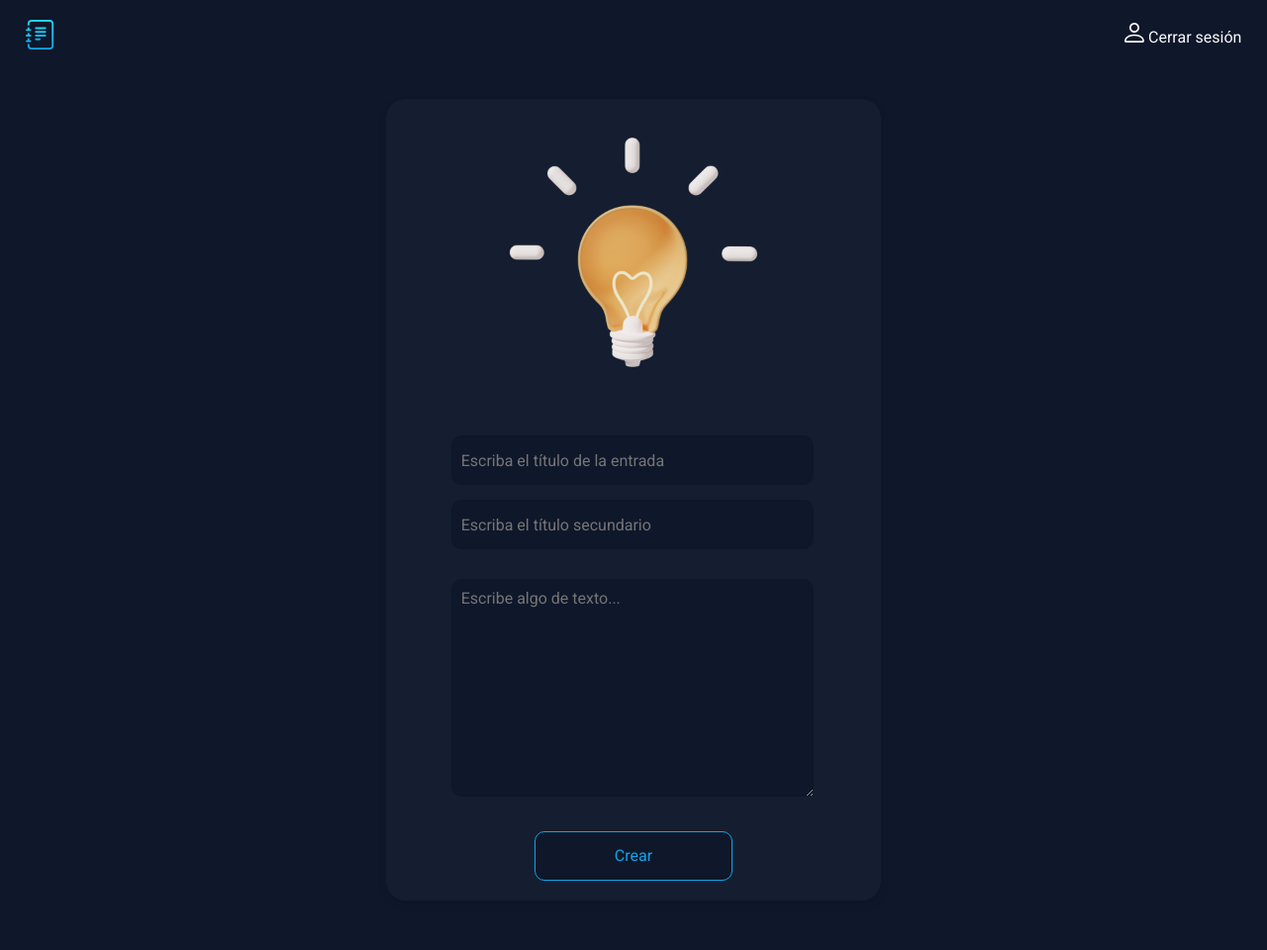
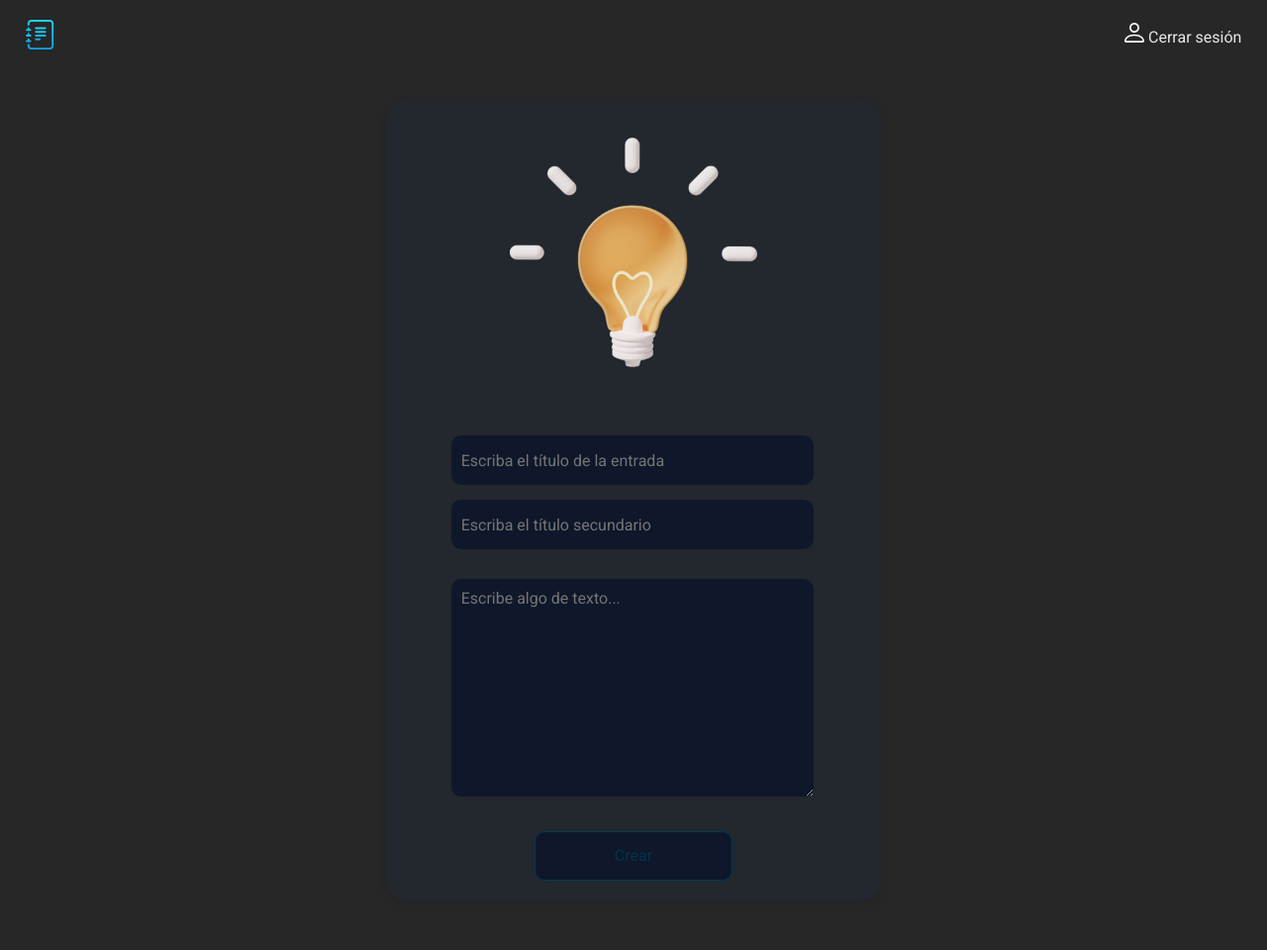
Before and after one commit to YisusssMore/Notas_Inicio_De_Sesi-n, a Flask app: page /create in a window 1280 px wide. Shown: the whole page at 99% size. Run offline with Flask 3, Linux system fonts and the light colour scheme; a user stored in the database is signed in.

Commit message:
Actualizando colores

```diff
--- a/static/css/style.css
+++ b/static/css/style.css
@@ -22,8 +22,8 @@ body {
     font-family: 'Roboto', sans-serif;
     font-size: 16px;
     line-height: 20px;
-    background-color: #0F172A;
-    color: #F8FAFC;
+    background-color: #272727;
+    color: #e6e8e6;
 }
 
 h1, h2, p {
@@ -82,7 +82,7 @@ ul {
     width: 350px;
     height: 500px;
     transition: 0.2s;
-    background: rgba(30, 41, 59, 0.4);
+    background: rgba(82, 82, 82, 0.87);
     border-radius: 20px;
     box-shadow: 0px 4px 10px rgba(0, 0, 0, 0.1);
 
@@ -172,7 +172,7 @@ ul {
     border-radius: 10px;
     padding: 10px;
     height: 30px;
-    color: #F8FAFC;
+    color: #1572cf;
     font: inherit;
     border: none;
     width: 94%;
@@ -186,17 +186,17 @@ ul {
     background: #0F172A;
     border-radius: 10px;
     padding: 10px;
-    color: #F8FAFC;
+    color: hwb(208 0% 93%);
     font: inherit;
     border: none;
     width: 94%;
 }
 
 .form__button {
-    border: 1px solid rgba(14, 165, 233, 1);
+    border: 1px solid rgb(0, 58, 85);
     background: #0F172A;
     border-radius: 10px;
-    color: rgba(14, 165, 233, 1);
+    color: rgb(0, 52, 77);
     padding: 10px;
     font: inherit;
     width: 200px;
@@ -206,8 +206,8 @@ ul {
 }
 
 .form__button:hover {
-    color: #F8FAFC;
-    background:  rgba(14, 165, 233, 1);
+    color: #000000;
+    background:  rgb(0, 53, 78);
 }
 
 .main {
@@ -238,10 +238,10 @@ ul {
 
 .main__link {
     display: block;
-    border: 1px solid rgba(14, 165, 233, 1);
+    border: 1px solid rgb(0, 53, 78);
     background: #0F172A;
     border-radius: 10px;
-    color: rgba(14, 165, 233, 1);
+    color: rgb(0, 56, 82);
     padding: 15px 10px;
     font: inherit;
     width: 200px;
@@ -251,8 +251,8 @@ ul {
 }
 
 .main__link:hover {
-    color: #F8FAFC;
-    background:  rgba(14, 165, 233, 1);
+    color: #586b7e;
+    background:  rgb(0, 55, 80);
 }
 
 
@@ -292,5 +292,5 @@ ul {
 }
 
 .login__link:hover {
-    color: rgba(14, 165, 233, 1);
+    color: rgb(0, 49, 71);
 }
```
